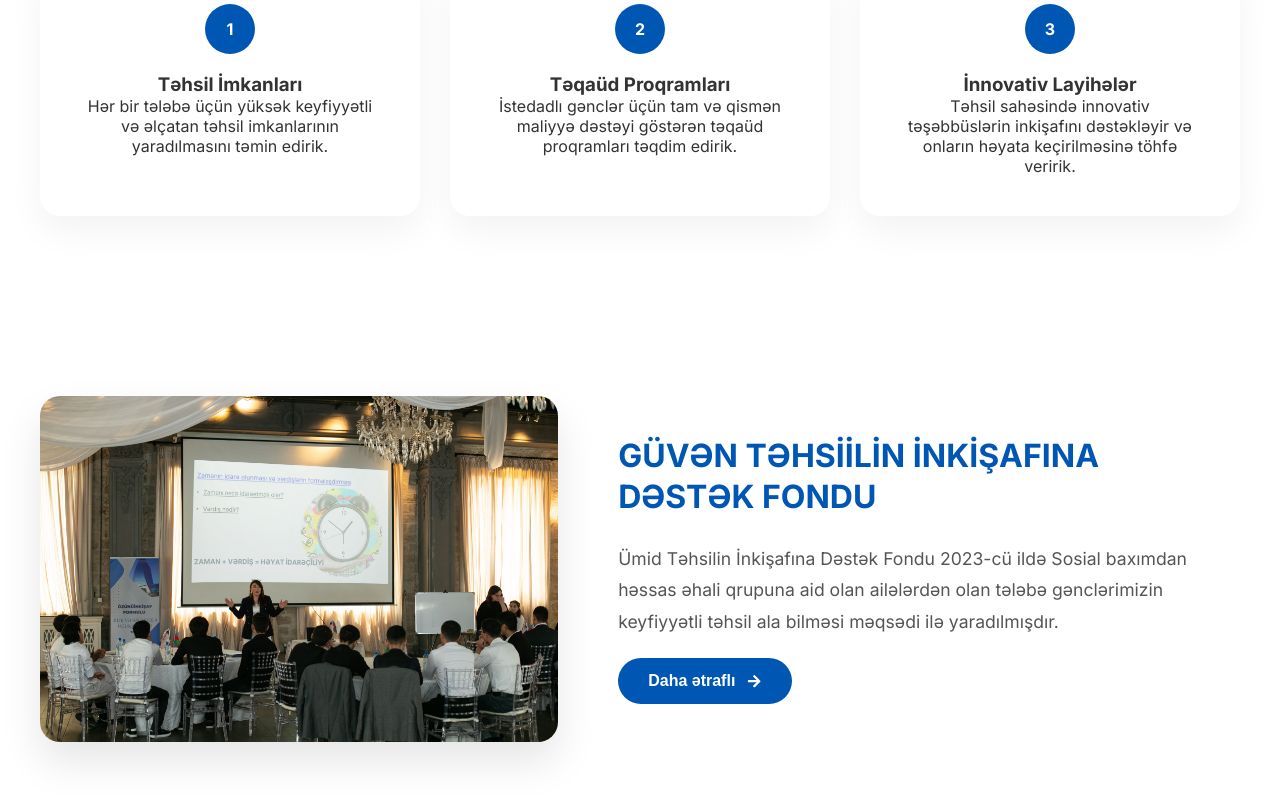
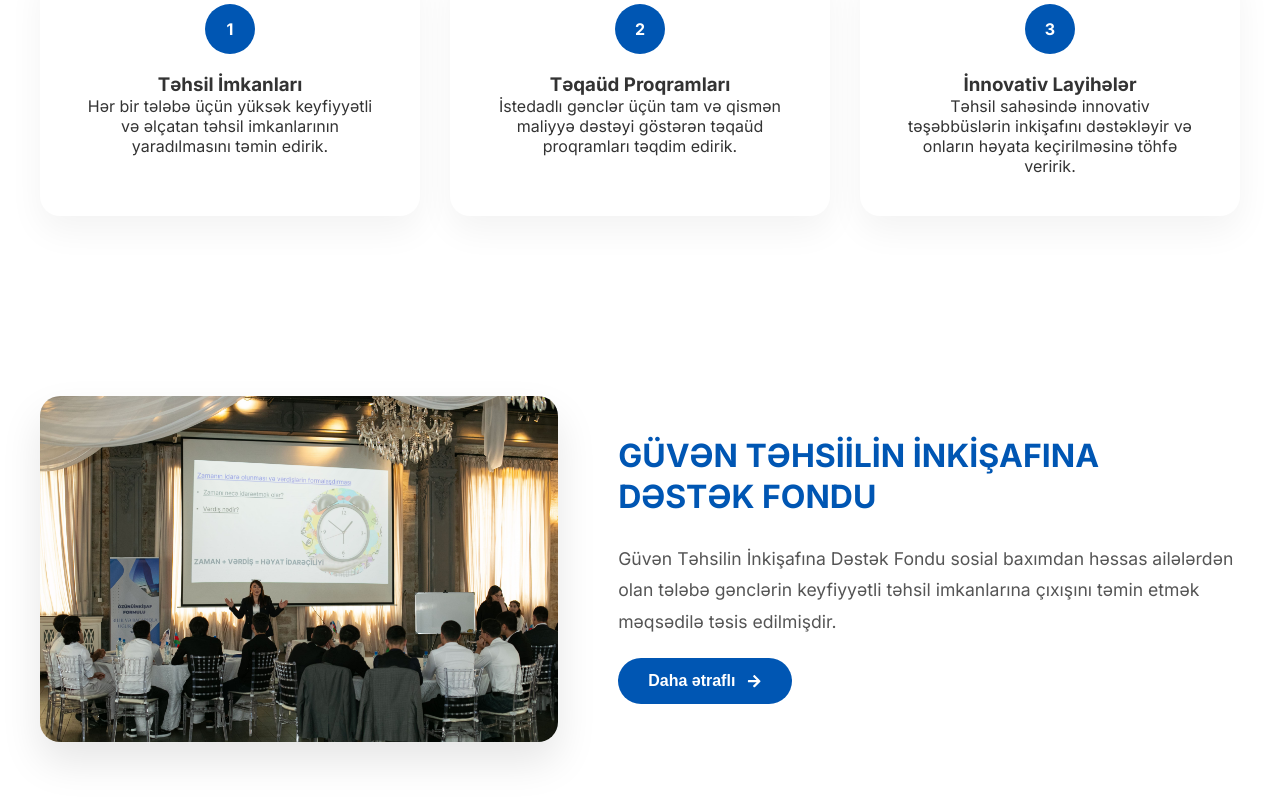
Before and after one commit to AykhanMahmudzade/guven, a React (Vite) app: page / in a window 1280 px wide. Shown: the part 1100-1900 px from the top of the page. Built offline with nearby package versions, Linux system fonts and the light colour scheme.

Commit message:
duzelis2

```diff
--- a/src/pages/Home.jsx
+++ b/src/pages/Home.jsx
@@ -52,7 +52,7 @@ const Home = () => {
         <div className="hero-content">
           <span className="badge">2023-cü ildən fəaliyyətdə</span>
           <h1 className="main-title">Gələcəyə İnvestisiya</h1>
-          <p className="hero-sub">Güvən Fondu -Azərbaycan təhsilinə dəstək verən və onun inkişafını təmin edən aparıcı təşkilatlardan biridir. </p>
+          <p className="hero-sub">Güvən Fondu-Azərbaycan təhsilinə dəstək verən və onun inkişafını təmin edən aparıcı təşkilatlardan biridir. </p>
           <div className="btn-group">
             <button className="primary-btn" onClick={() => navigate('/about')}>Haqqımızda</button>
             <button className="secondary-btn" onClick={() => navigate('/contact')}>Əlaqə</button>
@@ -85,7 +85,7 @@ const Home = () => {
           </div>
           <div className="about-preview-text">
             <h2>GÜVƏN TƏHSİİLİN İNKİŞAFINA DƏSTƏK FONDU</h2>
-            <p>Ümid Təhsilin İnkişafına Dəstək Fondu 2023-cü ildə Sosial baxımdan həssas əhali qrupuna aid olan ailələrdən olan tələbə gənclərimizin keyfiyyətli təhsil ala bilməsi məqsədi ilə yaradılmışdır.</p>
+            <p>Güvən Təhsilin İnkişafına Dəstək Fondu sosial baxımdan həssas ailələrdən olan tələbə gənclərin keyfiyyətli təhsil imkanlarına çıxışını təmin etmək məqsədilə təsis edilmişdir.</p>
             <button className="more-btn" onClick={() => navigate('/about')}>
               Daha ətraflı <FaArrowRight className="arrow-icon" />
             </button>
```
